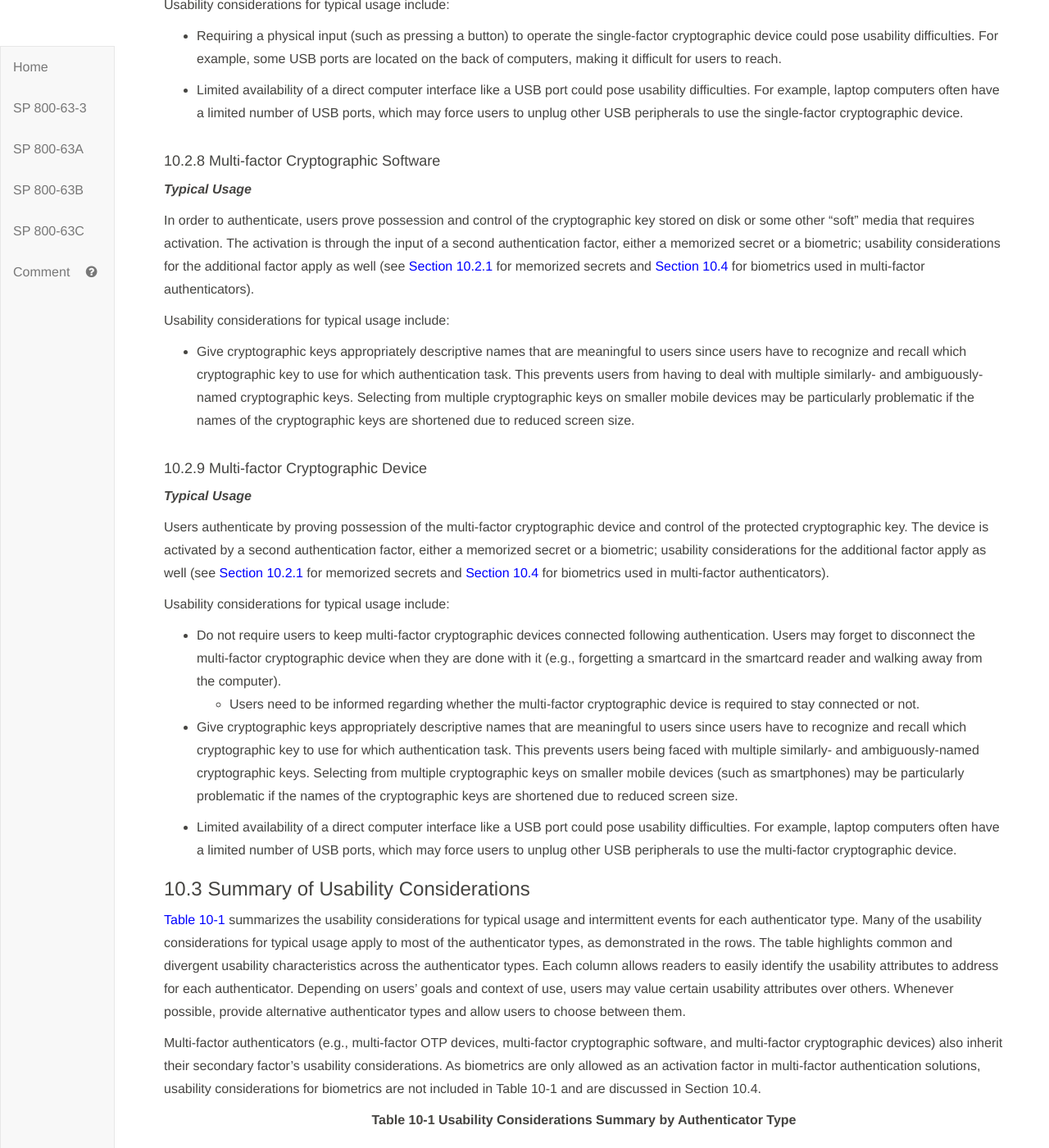
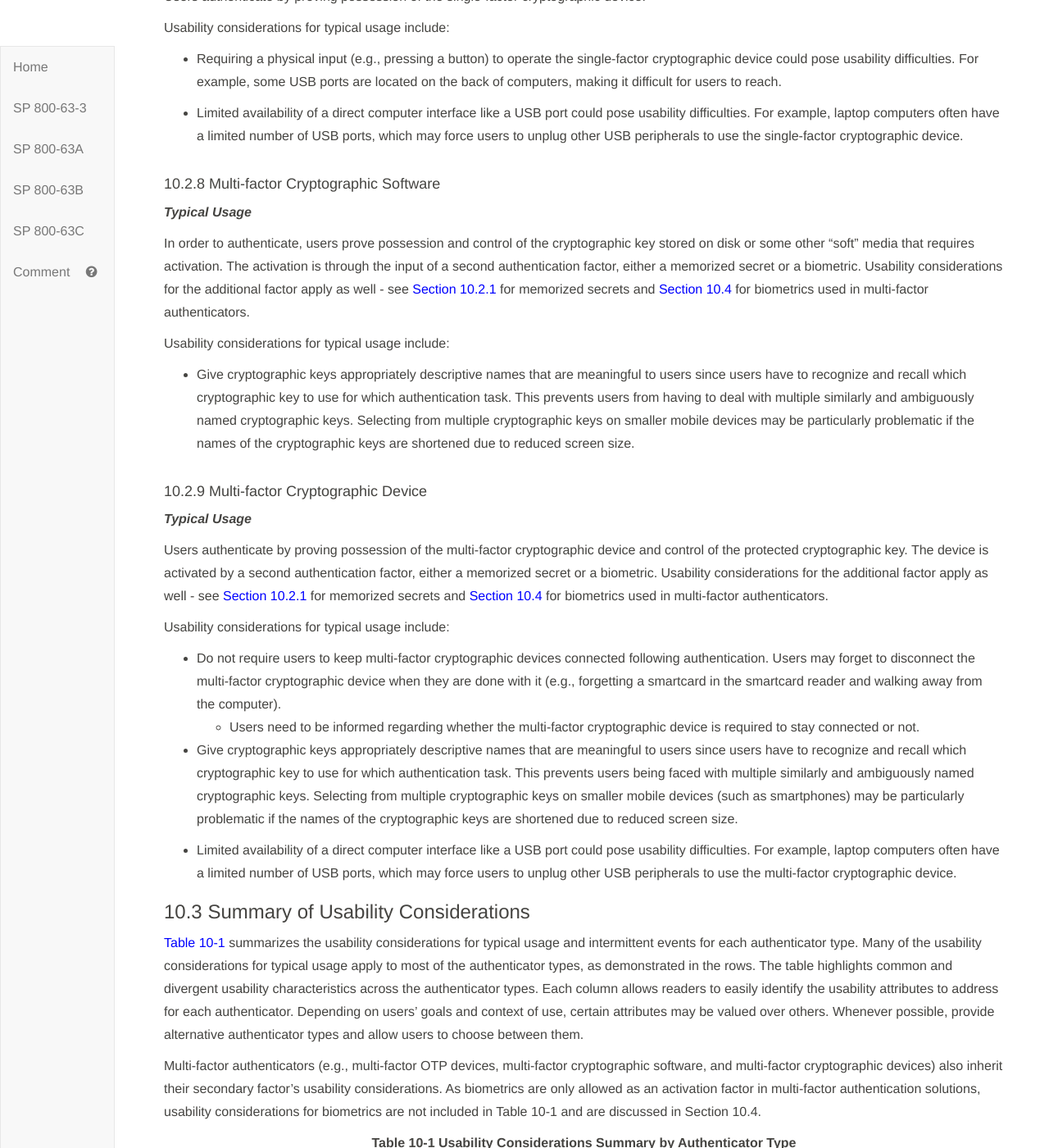
Before and after one commit to usnistgov/800-63-3, a Jekyll site: the page built from sp800-63b/sec10_usability.md, in a window 1280 px wide and 1400 px high, scrolled down 6035 px. Shown: the whole window at 82% size. Built offline with Jekyll 4.4.1, drawn with Linux system fonts in a browser that asks for light colours; our own code applies the rules of GitHub Pages for plain Markdown files; some of the changed text lies outside the part shown.

Commit message:
usability complete.

```diff
--- a/sp800-63b/sec10_usability.md
+++ b/sp800-63b/sec10_usability.md
@@ -106,12 +106,12 @@
 #### 10.2.2 Look-up Secrets
 **_Typical Usage_**
 
-Users use the authenticator (physical or electronic record) to look up the appropriate secret(s) needed to respond to a verifier's prompt. For example, a user may be asked to provide a specific subset of the numeric or character strings printed on a card in table format.
+Users use the authenticator - physical or electronic - to look up the appropriate secret(s) needed to respond to a verifier's prompt. For example, a user may be asked to provide a specific subset of the numeric or character strings printed on a card in table format.
 
 Usability considerations for typical usage include:
 
 * User experience during entry of look-up secrets.
-  * Consider the prompts' complexity and size. The larger the subset of secrets a user is prompted to look up, the greater the usability implications are, both the cognitive workload and physical difficulty during entry.
+  * Consider the prompts' complexity and size. The larger the subset of secrets a user is prompted to look up, the greater the usability implications. Both the cognitive workload and physical difficulty for entry should be taken into account when selecting the quantity and complexity of look-up secrets for authentication.
 
 #### 10.2.3 Out of Band
 **_Typical Usage_**
@@ -133,21 +133,21 @@
 
 Usability considerations for typical usage include:
 
-* Authenticator output allows at least one minute between changes, but ideally allows users the full 2 minutes as specified in the requirement that the nonce be changed at least once every 2 minutes. Users need adequate time to enter the authenticator output (including looking back and forth between the single-factor OTP device and the entry screen).
+* Authenticator output allows at least one minute between changes, but ideally allows users the full 2 minutes as specified in [Section 5.1.4.1](#sfotpa). Users need adequate time to enter the authenticator output (including looking back and forth between the single-factor OTP device and the entry screen).
 
 * Depending on the implementation, the following are additional usability considerations for implementers:
-  * If the single-factor OTP device supplies its output via an electronic interface such as USB, this is preferable since users do not have to manually enter the authenticator output. However, if a physical input (such as pressing a button) is required to operate, the location of the USB ports could pose usability difficulties. For example, the USB ports of some computers are located on the back of the computer and will be difficult for users to reach.
-  * Limited availability of a direct computer interface such as a USB port could pose usability difficulties. For example, the number of USB ports on laptop computers is often very limited; this may force users to unplug other USB peripherals in order to use the single-factor OTP device.
+  * If the single-factor OTP device supplies its output via an electronic interface (e.g, USB) this is preferable since users do not have to manually enter the authenticator output. However, if a physical input (e.g., pressing a button) is required to operate, the location of the USB ports could pose usability difficulties. For example, the USB ports of some computers are located on the back of the computer and will be difficult for users to reach.
+  * Limited availability of a direct computer interface such as a USB port could pose usability difficulties. For example, the number of USB ports on laptop computers is often very limited. This may force users to unplug other USB peripherals in order to use the single-factor OTP device.
 
 #### 10.2.5 Multi-factor OTP Device
 **_Typical Usage_**
 
-Users access the OTP generated by the multi-factor OTP device through a second authentication factor. The OTP is typically displayed on the device and the user manually enters it for the verifier. The second authentication factor may be achieved through some kind of integral entry pad to enter a memorized secret, an integral biometric (e.g., fingerprint) reader or a direct computer interface (e.g., USB port). Usability considerations for the additional factor apply as well (see [Section 10.2.1](#memorizedsecrets) for memorized secrets and [Section 10.4](#biomusability) for biometrics used in multi-factor authenticators).
+Users access the OTP generated by the multi-factor OTP device through a second authentication factor. The OTP is typically displayed on the device and the user manually enters it for the verifier. The second authentication factor may be achieved through some kind of integral entry pad to enter a memorized secret, an integral biometric (e.g., fingerprint) reader, or a direct computer interface (e.g., USB port). Usability considerations for the additional factor apply as well - see [Section 10.2.1](#memorizedsecrets) for memorized secrets and [Section 10.4](#biomusability) for biometrics used in multi-factor authenticators.
 
 Usability considerations for typical usage include:
 
 * User experience during manual entry of the authenticator output.
-  * For time-based OTP, provide a grace period in addition to the time during which the OTP is displayed. Users need adequate time to enter the authenticator output (including looking back and forth between the multi-factor OTP device and the entry screen).
+  * For time-based OTP, provide a grace period in addition to the time during which the OTP is displayed. Users need adequate time to enter the authenticator output, including looking back and forth between the multi-factor OTP device and the entry screen.
   * Consider form-factor constraints if users must unlock the multi-factor OTP device via an integral entry pad or enter the authenticator output on mobile devices. Typing on small devices is significantly more error prone and time-consuming than typing on a traditional keyboard. The smaller the integral entry pad and onscreen keyboard, the more difficult it is to type. Providing larger touch areas improves usability for unlocking the multi-factor OTP device or entering the authenticator output on mobile devices.
   * Limited availability of a direct computer interface like a USB port could pose usability difficulties. For example, laptop computers often have a limited number of USB ports, which may force users to unplug other USB peripherals to use the multi-factor OTP device.
 
@@ -158,7 +158,7 @@
 
 Usability considerations for typical usage include:
 
-* Give cryptographic keys appropriately descriptive names that are meaningful to users since users have to recognize and recall which cryptographic key to use for which authentication task. This prevents users from having to deal with multiple similarly- and ambiguously-named cryptographic keys. Selecting from multiple cryptographic keys on smaller mobile devices may be particularly problematic if the names of the cryptographic keys are shortened due to reduced screen size.
+* Give cryptographic keys appropriately descriptive names that are meaningful to users since users have to recognize and recall which cryptographic key to use for which authentication task. This prevents users from having to deal with multiple similarly and ambiguously named cryptographic keys. Selecting from multiple cryptographic keys on smaller mobile devices may be particularly problematic if the names of the cryptographic keys are shortened due to reduced screen size.
 
 #### 10.2.7 Single-factor Cryptographic Device
 **_Typical Usage_**
@@ -167,35 +167,35 @@
 
 Usability considerations for typical usage include:
 
-* Requiring a physical input (such as pressing a button) to operate the single-factor cryptographic device could pose usability difficulties. For example, some USB ports are located on the back of computers, making it difficult for users to reach.
+* Requiring a physical input (e.g., pressing a button) to operate the single-factor cryptographic device could pose usability difficulties. For example, some USB ports are located on the back of computers, making it difficult for users to reach.
 
 * Limited availability of a direct computer interface like a USB port could pose usability difficulties. For example, laptop computers often have a limited number of USB ports, which may force users to unplug other USB peripherals to use the single-factor cryptographic device.
 
 #### 10.2.8 Multi-factor Cryptographic Software
 **_Typical Usage_**
 
-In order to authenticate, users prove possession and control of the cryptographic key stored on disk or some other "soft" media that requires activation. The activation is through the input of a second authentication factor, either a memorized secret or a biometric; usability considerations for the additional factor apply as well (see [Section 10.2.1](#memorizedsecrets) for memorized secrets and [Section 10.4](#biomusability) for biometrics used in multi-factor authenticators).
+In order to authenticate, users prove possession and control of the cryptographic key stored on disk or some other "soft" media that requires activation. The activation is through the input of a second authentication factor, either a memorized secret or a biometric. Usability considerations for the additional factor apply as well - see [Section 10.2.1](#memorizedsecrets) for memorized secrets and [Section 10.4](#biomusability) for biometrics used in multi-factor authenticators.
 
 Usability considerations for typical usage include:
 
-* Give cryptographic keys appropriately descriptive names that are meaningful to users since users have to recognize and recall which cryptographic key to use for which authentication task. This prevents users from having to deal with multiple similarly- and ambiguously-named cryptographic keys. Selecting from multiple cryptographic keys on smaller mobile devices may be particularly problematic if the names of the cryptographic keys are shortened due to reduced screen size.
+* Give cryptographic keys appropriately descriptive names that are meaningful to users since users have to recognize and recall which cryptographic key to use for which authentication task. This prevents users from having to deal with multiple similarly and ambiguously named cryptographic keys. Selecting from multiple cryptographic keys on smaller mobile devices may be particularly problematic if the names of the cryptographic keys are shortened due to reduced screen size.
 
 #### 10.2.9 Multi-factor Cryptographic Device
 **_Typical Usage_**
 
-Users authenticate by proving possession of the multi-factor cryptographic device and control of the protected cryptographic key. The device is activated by a second authentication factor, either a memorized secret or a biometric; usability considerations for the additional factor apply as well (see [Section 10.2.1](#memorizedsecrets) for memorized secrets and [Section 10.4](#biomusability) for biometrics used in multi-factor authenticators).
+Users authenticate by proving possession of the multi-factor cryptographic device and control of the protected cryptographic key. The device is activated by a second authentication factor, either a memorized secret or a biometric. Usability considerations for the additional factor apply as well - see [Section 10.2.1](#memorizedsecrets) for memorized secrets and [Section 10.4](#biomusability) for biometrics used in multi-factor authenticators.
 
 Usability considerations for typical usage include:
 
 * Do not require users to keep multi-factor cryptographic devices connected following authentication. Users may forget to disconnect the multi-factor cryptographic device when they are done with it (e.g., forgetting a smartcard in the smartcard reader and walking away from the computer).
   * Users need to be informed regarding whether the multi-factor cryptographic device is required to stay connected or not.
 
-* Give cryptographic keys appropriately descriptive names that are meaningful to users since users have to recognize and recall which cryptographic key to use for which authentication task. This prevents users being faced with multiple similarly- and ambiguously-named cryptographic keys. Selecting from multiple cryptographic keys on smaller mobile devices (such as smartphones) may be particularly problematic if the names of the cryptographic keys are shortened due to reduced screen size.
+* Give cryptographic keys appropriately descriptive names that are meaningful to users since users have to recognize and recall which cryptographic key to use for which authentication task. This prevents users being faced with multiple similarly and ambiguously named cryptographic keys. Selecting from multiple cryptographic keys on smaller mobile devices (such as smartphones) may be particularly problematic if the names of the cryptographic keys are shortened due to reduced screen size.
 
 * Limited availability of a direct computer interface like a USB port could pose usability difficulties. For example, laptop computers often have a limited number of USB ports, which may force users to unplug other USB peripherals to use the multi-factor cryptographic device.
 
 ### 10.3 Summary of Usability Considerations
-[Table 10-1](#t10-1) summarizes the usability considerations for typical usage and intermittent events for each authenticator type. Many of the usability considerations for typical usage apply to most of the authenticator types, as demonstrated in the rows. The table highlights common and divergent usability characteristics across the authenticator types. Each column allows readers to easily identify the usability attributes to address for each authenticator. Depending on users' goals and context of use, users may value certain usability attributes over others. Whenever possible, provide alternative authenticator types and allow users to choose between them.
+[Table 10-1](#t10-1) summarizes the usability considerations for typical usage and intermittent events for each authenticator type. Many of the usability considerations for typical usage apply to most of the authenticator types, as demonstrated in the rows. The table highlights common and divergent usability characteristics across the authenticator types. Each column allows readers to easily identify the usability attributes to address for each authenticator. Depending on users' goals and context of use, certain attributes may be valued over others. Whenever possible, provide alternative authenticator types and allow users to choose between them.
 
 Multi-factor authenticators (e.g., multi-factor OTP devices, multi-factor cryptographic software, and multi-factor cryptographic devices) also inherit their secondary factor's usability considerations. As biometrics are only allowed as an activation factor in multi-factor authentication solutions, usability considerations for biometrics are not included in Table 10-1 and are discussed in Section 10.4.
 
@@ -210,7 +210,7 @@
 </div>
 
 ### <a name="biomusability"></a> 10.4 Biometrics Usability Considerations
-This section provides a high-level overview of biometrics general usability considerations. For a more detailed discussion of biometric usability, see *Usability & Biometrics, Ensuring Successful Biometric Systems* [[NIST Usability]](#use-and-bio).
+This section provides a high-level overview of general usability considerations for biometrics. A more detailed discussion of biometric usability can be found in *Usability & Biometrics, Ensuring Successful Biometric Systems* [NIST Usability](#use-and-bio).
 
 Although there are other biometric modalities, the following three biometric modalities are more commonly used for authentication: fingerprint, face and iris.
 
@@ -220,11 +220,10 @@
 
 * Device affordances (i.e., properties of a device that allow a user to perform an action), feedback, and clear instructions are critical to a user's success with the biometric device. For example, provide clear instructions on the required actions for liveness detection.
 
-* Ideally, users can select the modality they are most comfortable with for their second authentication factor. The user population may be more comfortable and familiar with—and accepting of—some biometric modalities than others.
+* Ideally, users can select the modality they are most comfortable with for their second authentication factor. The user population may be more comfortable and familiar with — and accepting of — some biometric modalities than others.
 
 * User experience with biometrics as an activation factor.
-
-* Provide clear, meaningful feedback on the number of remaining allowed attempts. For example, for rate limiting (throttling), inform users of the time period they have to wait until next attempt to reduce user confusion and frustration.
+  * Provide clear, meaningful feedback on the number of remaining allowed attempts. For example, for rate limiting (i.e., throttling), inform users of the time period they have to wait until next attempt to reduce user confusion and frustration.
 
 * Fingerprint Usability Considerations:
   * Users have to remember which finger(s) they used for initial enrollment.
@@ -232,13 +231,13 @@
   * Additional factors influencing fingerprint capture quality include age, gender, and occupation (e.g., users handling chemicals or working extensively with their hands may have degraded friction ridges).
 
 * Face Usability Considerations:
-  * Users have to remember whether they wore any artifacts, such as glasses, during enrollment because it affects facial recognition accuracy.
+  * Users have to remember whether they wore any artifacts (e.g., glasses) during enrollment because it affects facial recognition accuracy.
   * Differences in environmental lighting conditions can affect facial recognition accuracy.
   * Facial expressions affect facial recognition accuracy (e.g., smiling versus neutral expression).
   * Facial poses affect facial recognition accuracy (e.g., looking down or away from the camera).
 
 * Iris Usability Considerations:
-  * Users wearing colored contacts may affect the iris recognition accuracy.
+  * Wearing colored contacts may affect the iris recognition accuracy.
   * Users who have had eye surgery may need to re-enroll post-surgery.
   * Differences in environmental lighting conditions can affect iris recognition accuracy, especially for certain iris colors.
 
```
Also changed, not shown: other parts of sp800-63b/sec10_usability.md (+1 -1 lines).
